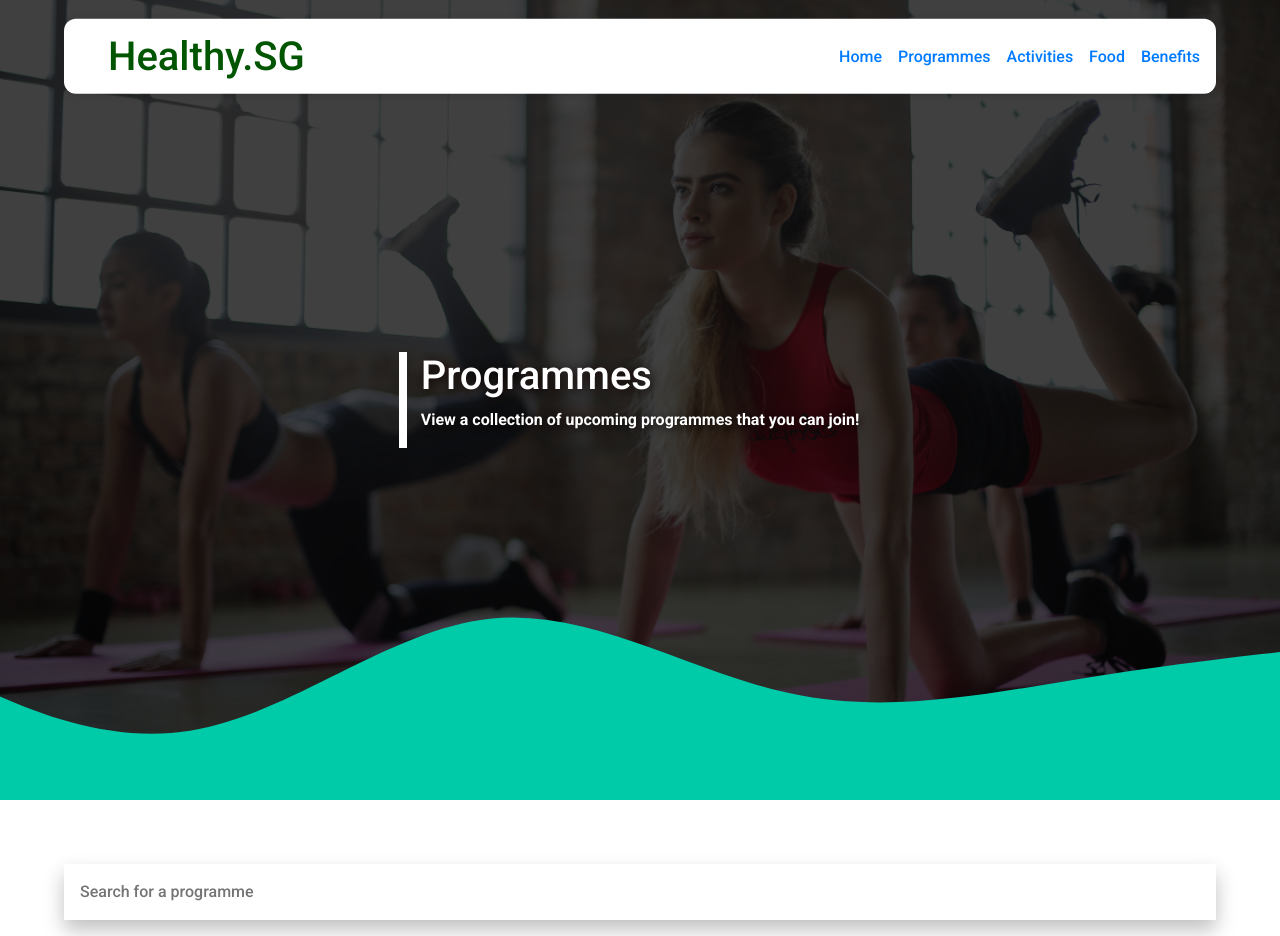
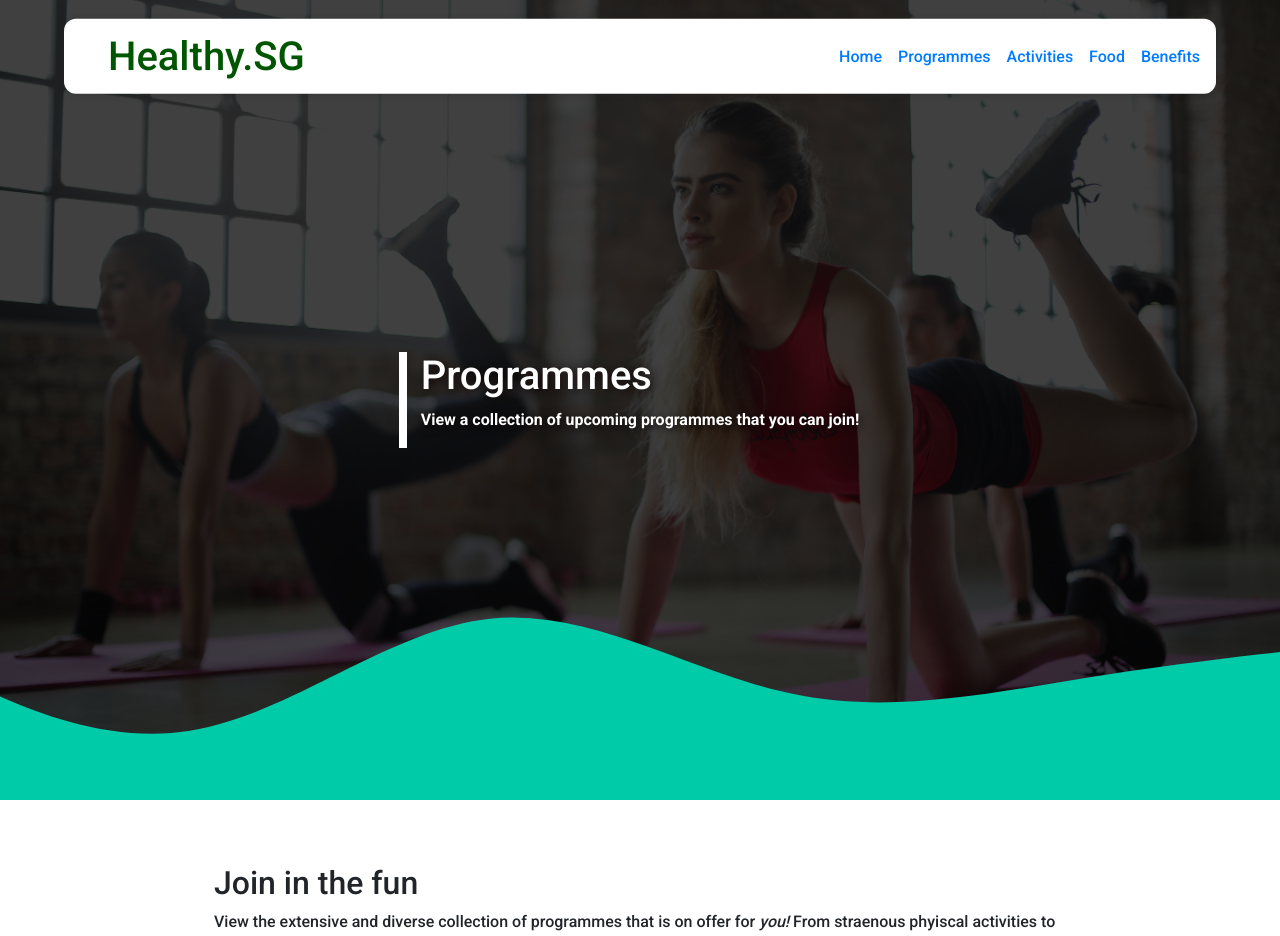
Before and after one commit to achrinza/np-fed-healthyliving, a Next.js app in the folder concept-demo/nextjs/: page /programmes in a window 1280 px wide. Shown: the top 936 px of the page. Built offline with nearby package versions, Linux system fonts and the light colour scheme.

Commit message:
Update programmes.tsx

```diff
--- a/concept-demo/nextjs/pages/programmes.tsx
+++ b/concept-demo/nextjs/pages/programmes.tsx
@@ -42,6 +42,11 @@ export default function Programmes() {
                     <img className="block-initial-section__img" src="/static/media/fitbit-applewatch.jpg" />
                     <p>Find a programme suited for you!</p>
                 </div> */}
+
+                <div className="block-section-wrapper block-section-wrapper--restricted">
+                    <h2>Join in the fun</h2>
+                    <p>View the extensive and diverse collection of programmes that is on offer for <em>you!</em> From straenous phyiscal activities to more family-oriented ones, there's bound to be an activity that's your fancy</p>
+                </div>
 
                 <div className="block-section-wrapper block-programme-search">
                     <form>
--- a/concept-demo/nextjs/public/static/css/programmes.css
+++ b/concept-demo/nextjs/public/static/css/programmes.css
@@ -124,6 +124,13 @@
     margin: 5%;
 }
 
+.block-section-wrapper--restricted{
+    max-width: 980px;
+    padding: 5%;
+    padding-bottom: 0;
+    margin: 0 auto;
+}
+
 @keyframes animatr-triggered-left {
     0% {
         transform: translateX(-50%);
```
